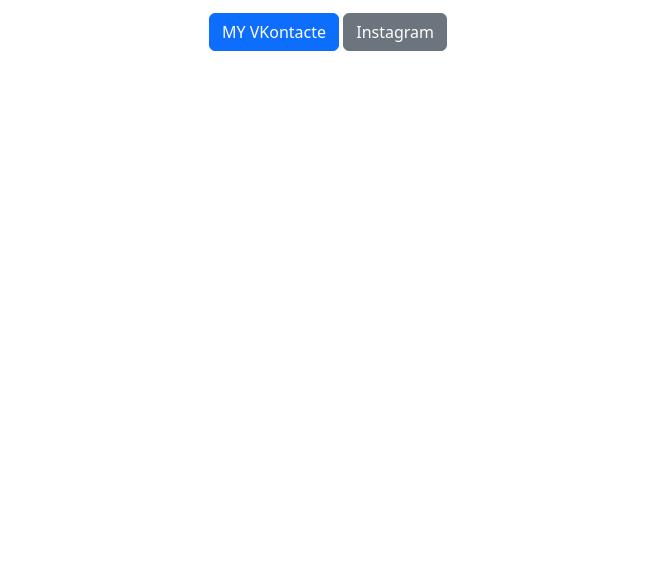
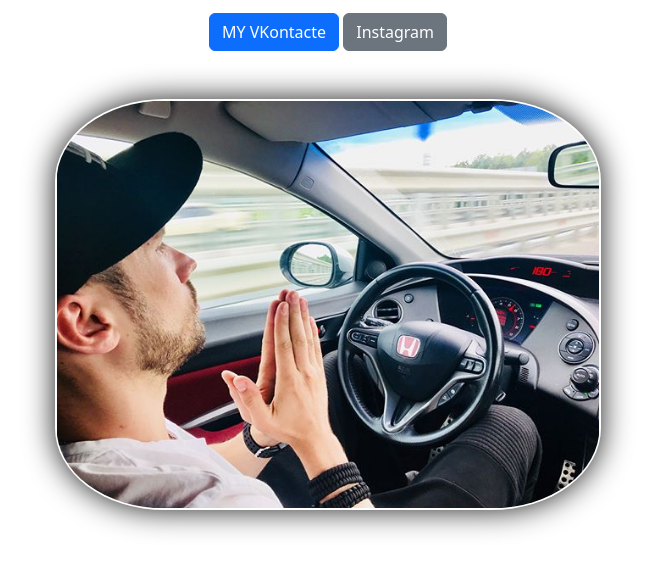
Before and after one commit to TimurGuerrero/HTML, a plain HTML site: page index.html in a window 1280 px wide. Shown: the part 595-1166 px from the top of the page, without its empty margins (312-967 px from the left). Before the commit the page ends 800 px from the top, so only its background shows below. Drawn offline with nearby package versions, Linux system fonts and the light colour scheme.

Commit message:
Добавлена фотография Goga.jpg на сайт

```diff
--- a/index.html
+++ b/index.html
@@ -38,6 +38,10 @@
             <button class="btn btn-secondary">Instagram</button>
           </a>
         </div>
+        <div class="container text-center my-5">
+          <div class="row">
+            <div class="col-lg-6 col-md-8 mx-auto">
+              <img class="rounded-img" src="Goga.jpg" alt="GogaPakov" />
       </div>
     </div>
   </body>
```
